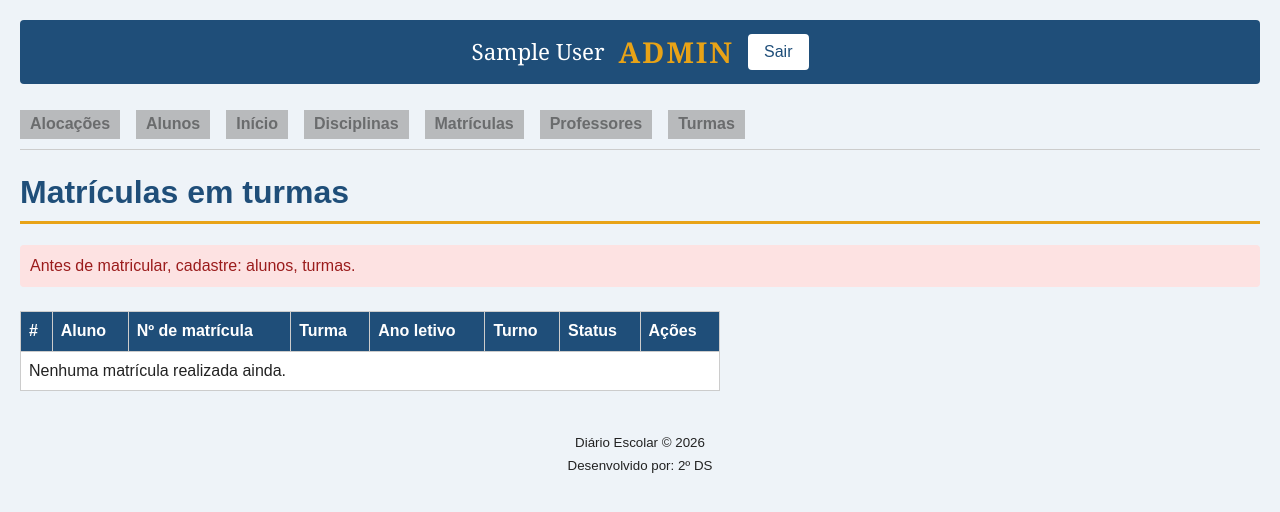
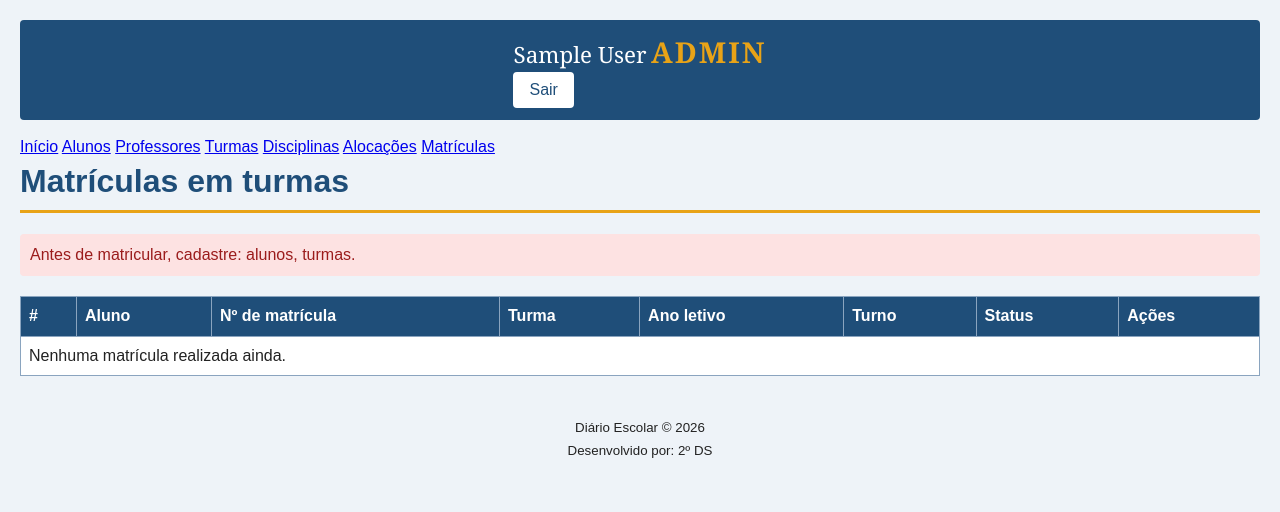
Before and after one commit to ravisantos/diario-escolar-online, a Flask app: page /admin/matriculas in a window 1280 px wide. Shown: the top 512 px of the page. Run offline with Flask 3, Linux system fonts and the light colour scheme; the visitor is signed in with stand-in values (Sample User, id 1).

Commit message:
Inicio da formatação

```diff
--- a/diario-escolar/static/css/admin.css
+++ /dev/null
@@ -1,42 +0,0 @@
-#menu-admin {
-    display: flex;
-    gap: 16px;
-    padding: 10px 0;
-    border-bottom: 1px solid #ccc;
-    margin-bottom: 20px;
-}
-
-#menu-admin a {
-    background-color: #a2a2a3;
-    padding: 3px 10px;
-    text-decoration: none;
-    color: #333;
-    font-weight: bold;
-}
-
-#menu-admin a:hover {
-    opacity: 1;
-}
-
-#menu-admin a {
-    opacity: 0.7;
-    transition: opacity 0.3s;
-}
-
-form label {
-    display: block;
-    margin-top: 8px;
-}
-
-table {
-    border-collapse: collapse;
-    margin-top: 24px;
-    width: 100%;
-    max-width: 700px;
-}
-
-th, td {
-    border: 1px solid #ccc;
-    padding: 8px;
-    text-align: left;
-}
--- a/diario-escolar/static/css/style.css
+++ b/diario-escolar/static/css/style.css
@@ -265,3 +265,15 @@ td {
     color: var(--cor-principal);
     margin: 10px 0 20px;
 }
+
+.selo {
+    display: inline-block;
+    padding: 2px 10px;
+    border-radius: 999px;
+    font-size: 0.8rem;
+    font-weight: 600;
+}
+
+.selo-ativa        { background: #e3f6ea; color: #14532d; }
+.selo-cancelada    { background: #fde8e8; color: #9b1c1c; }
+.selo-transferida  { background: #fff3d6; color: #7a5200; }
--- a/diario-escolar/templates/admin/base_admin.html
+++ b/diario-escolar/templates/admin/base_admin.html
@@ -1,5 +1,4 @@
 {% extends 'base.html' %}
-
 
 {% block css %}
   <link rel="stylesheet" href="{{ url_for('static', filename='css/admin.css') }}">
@@ -7,15 +6,16 @@
 
 {% block conteudo %}
 
+{% set rota = request.endpoint %}
 <aside>
   <nav id="menu-admin">
-    <a href="{{ url_for('admin.alocacoes') }}" target="_self">Alocações</a>
-    <a href="{{ url_for('admin.alunos') }}" target="_self">Alunos</a>
-    <a href="{{ url_for('admin.dashboard') }}" target="_self">Início</a>
-    <a href="{{ url_for('admin.disciplinas') }}" target="_self">Disciplinas</a>
-    <a href="{{ url_for('admin.matriculas') }}">Matrículas</a>
-    <a href="{{ url_for('admin.professores') }}" target="_self">Professores</a>
-    <a href="{{ url_for('admin.turmas') }}" target="_self">Turmas</a>
+    <a href="{{ url_for('admin.dashboard') }}"   class="{{ 'ativo' if rota == 'admin.dashboard' }}">Início</a>
+    <a href="{{ url_for('admin.alunos') }}"      class="{{ 'ativo' if rota == 'admin.alunos' }}">Alunos</a>
+    <a href="{{ url_for('admin.professores') }}" class="{{ 'ativo' if rota == 'admin.professores' }}">Professores</a>
+    <a href="{{ url_for('admin.turmas') }}"      class="{{ 'ativo' if rota == 'admin.turmas' }}">Turmas</a>
+    <a href="{{ url_for('admin.disciplinas') }}" class="{{ 'ativo' if rota == 'admin.disciplinas' }}">Disciplinas</a>
+    <a href="{{ url_for('admin.alocacoes') }}"   class="{{ 'ativo' if rota == 'admin.alocacoes' }}">Alocações</a>
+    <a href="{{ url_for('admin.matriculas') }}"  class="{{ 'ativo' if rota == 'admin.matriculas' }}">Matrículas</a>
   </nav>
 </aside>
 
--- a/diario-escolar/templates/admin/matriculas.html
+++ b/diario-escolar/templates/admin/matriculas.html
@@ -47,7 +47,7 @@
           <td>{{ m.turma.nome }}</td>
           <td>{{ m.turma.ano_letivo }}</td>
           <td>{{ m.turma.turno }}</td>
-          <td>{{ m.status }}</td>
+          <td><span class="selo selo-{{ m.status }}">{{ m.status }}</span></td>
           <td>
             {% if m.status == 'ativa' %}
               <form method="post"
--- a/diario-escolar/templates/auth/login.html
+++ b/diario-escolar/templates/auth/login.html
@@ -14,10 +14,8 @@
     <form method="post">
       <label for="campo-email">E-mail:</label>
       <input type="text" id="campo-email" name="email" required>
-      <br>
       <label for="campo-senha">Senha:</label>
       <input type="password" id="campo-senha" name="senha" required>
-      <br>
       <button type="submit">Login</button>
     </form>
   </div>
--- a/diario-escolar/templates/base.html
+++ b/diario-escolar/templates/base.html
@@ -1,5 +1,5 @@
 <!DOCTYPE html>
-<html lang="br">
+<html lang="pt-BR">
 
 <head>
   <meta charset="UTF-8">
@@ -11,18 +11,19 @@
 
 <body>
 
-
   {% if session.get('usuario_id') %}
   <nav id="barra-usuario">
+    <div class="barra-conteudo">
       <span class="nome-usuario">{{ session['nome'] }}</span>
       <span class="perfil-usuario">{{ session['perfil'] }}</span>
       <form method="post" action="{{ url_for('auth.logout') }}">
         <button type="submit">Sair</button>
       </form>
+    </div>
   </nav>
-
   {% endif %}
 
+  <main class="container">
     {% with mensagens = get_flashed_messages(with_categories=true) %}
     {% for categoria, texto in mensagens %}
     <p class="mensagem {{ categoria }}">{{ texto }}</p>
@@ -30,6 +31,7 @@
     {% endwith %}
 
     {% block conteudo %}{% endblock %}
+  </main>
 
   <footer id="rodape">
     <p><small>Diário Escolar © 2026<br>Desenvolvido por: 2º DS</small></p>
```
Also changed, not shown: diario-escolar/static/css/aluno.css (+0 -20 lines), diario-escolar/static/css/login.css (+25 -17 lines), diario-escolar/templates/aluno/base_aluno.html (+4 -3 lines). Lines whose indentation alone changed are shown as unchanged.
